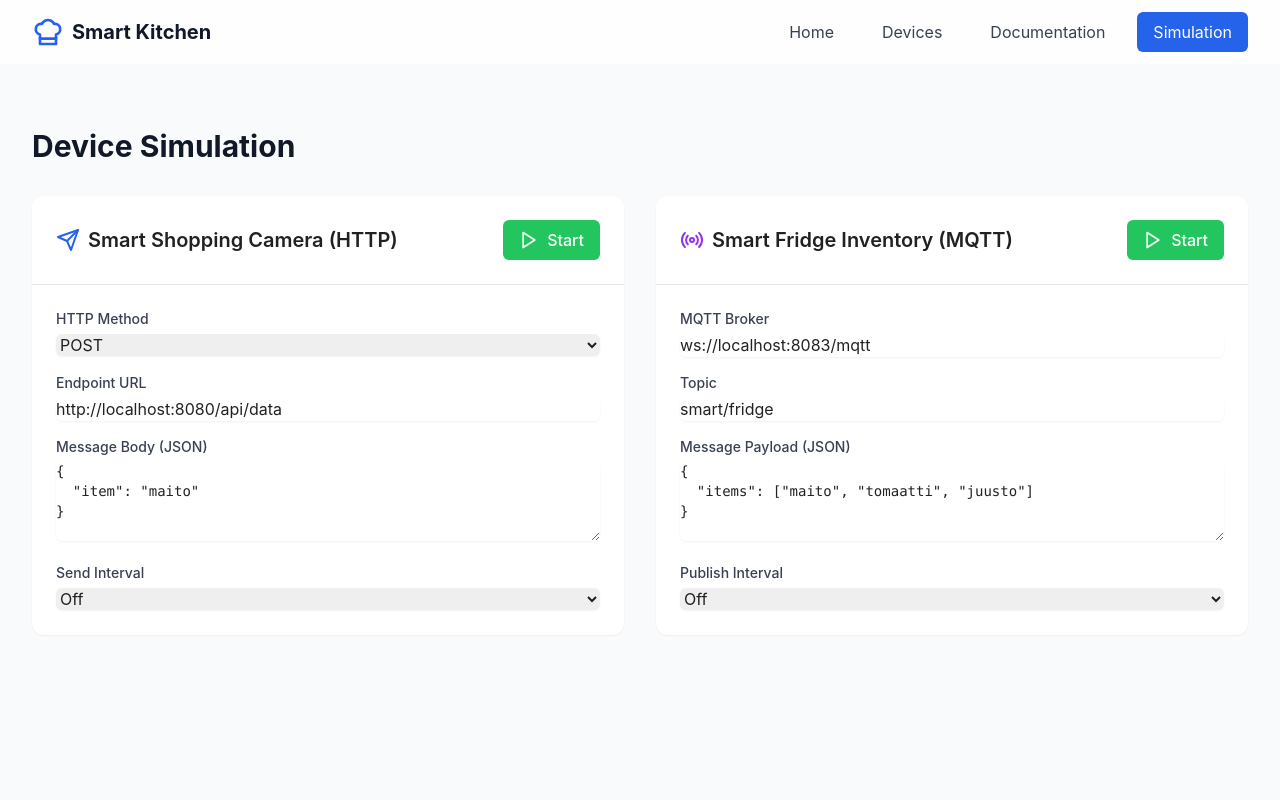
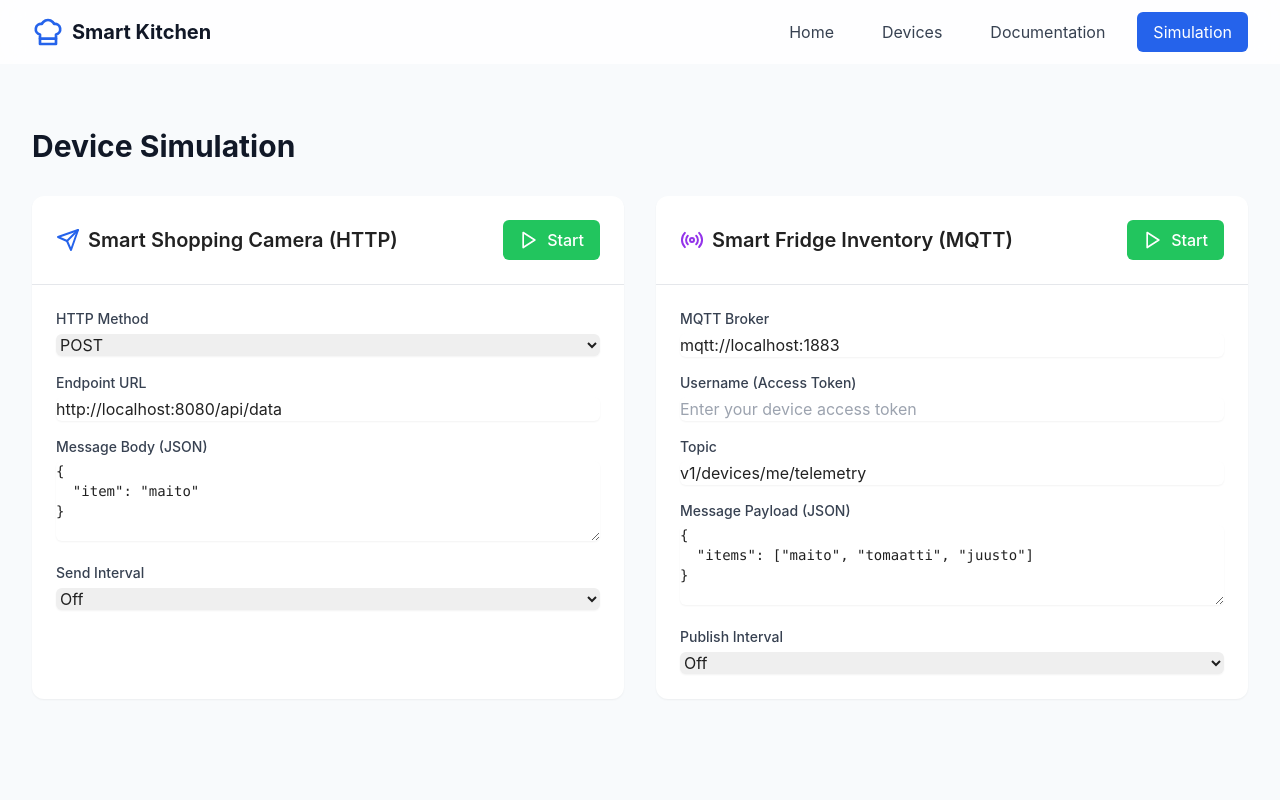
Before and after one commit to leotamminen/smart-kitchen-iot, a React (Vite) app: page /simulation in a window 1280 px wide. Shown: the top 800 px of the page. Built offline with nearby package versions, Linux system fonts and the light colour scheme.

Commit message:
Update MQTT configuration in SimulationPage

```diff
--- a/src/pages/SimulationPage.tsx
+++ b/src/pages/SimulationPage.tsx
@@ -3,7 +3,6 @@ import mqtt from 'mqtt';
 import { useState, useEffect, useCallback } from 'react';
 import { useInterval } from 'react-use';
 import { Play, Pause, Clock, RefreshCw, Terminal, Send, Radio, AlertCircle } from 'lucide-react';
-
 
 interface Message {
   timestamp: string;
@@ -18,7 +17,6 @@ interface SimulationConfig {
 
 const INTERVALS = {
   OFF: 0,
-
   TEN_SECONDS: 10000,
   TEN_MINUTES: 600000,
   ONE_HOUR: 3600000,
@@ -39,8 +37,9 @@ const SimulationPage: React.FC = () => {
 
   // MQTT Device State
   const [mqttClient, setMqttClient] = useState<mqtt.MqttClient | null>(null);
-  const [mqttBroker, setMqttBroker] = useState('ws://localhost:8083/mqtt');
-  const [mqttTopic, setMqttTopic] = useState('smart/fridge');
+  const [mqttBroker, setMqttBroker] = useState('mqtt://localhost:1883');
+  const [mqttTopic, setMqttTopic] = useState('v1/devices/me/telemetry');
+  const [mqttUsername, setMqttUsername] = useState('');
   const [mqttPayload, setMqttPayload] = useState('{\n  "items": ["maito", "tomaatti", "juusto"]\n}');
   const [mqttConfig, setMqttConfig] = useState<SimulationConfig>({
     interval: 0,
@@ -99,9 +98,9 @@ const SimulationPage: React.FC = () => {
   }, [httpPayload, httpEndpoint, httpMethod, addMessage]);
 
   useEffect(() => {
-  if (mqttConfig.isRunning && !mqttClient) {
+    if (mqttConfig.isRunning && !mqttClient && mqttUsername) {
       const client = mqtt.connect(mqttBroker, {
-      username: 'ra4l11pN8UEXmRRbJ7WB',
+        username: mqttUsername,
         clientId: 'web_' + Math.random().toString(16).substr(2, 8),
         protocolVersion: 4,
         clean: true,
@@ -111,7 +110,7 @@ useEffect(() => {
 
       client.on('connect', () => {
         console.log('✅ Connected to MQTT broker');
-      client.publish('v1/devices/me/telemetry', JSON.stringify({ items: ["test_connection"] }));
+        client.publish(mqttTopic, JSON.stringify({ connected: true }));
       });
 
       client.on('error', (err) => {
@@ -121,8 +120,6 @@ useEffect(() => {
       setMqttClient(client);
     }
 
-
-  // Disconnect if stopped
     if (!mqttConfig.isRunning && mqttClient) {
       console.log('🛑 Stopping MQTT client...');
       mqttClient.end(true, {}, () => {
@@ -131,21 +128,19 @@ useEffect(() => {
       });
     }
 
-  // Optional cleanup (e.g., on unmount)
     return () => {
       if (mqttClient) {
         mqttClient.end(true);
         setMqttClient(null);
       }
     };
-}, [mqttConfig.isRunning, mqttClient, mqttBroker]);
+  }, [mqttConfig.isRunning, mqttClient, mqttBroker, mqttUsername, mqttTopic]);
 
   const simulateMqttPublish = useCallback(() => {
     if (mqttClient && mqttClient.connected) {
       try {
         const parsed = JSON.parse(mqttPayload);
-      // Use the correct ThingsBoard telemetry topic
-      mqttClient.publish('v1/devices/me/telemetry', JSON.stringify(parsed));
+        mqttClient.publish(mqttTopic, JSON.stringify(parsed));
         console.log("📡 MQTT Published:", parsed);
 
         setMqttConfig(prev => ({
@@ -156,18 +151,21 @@ useEffect(() => {
         console.error("❌ Invalid MQTT JSON payload:", err);
       }
     }
-}, [mqttClient, mqttPayload, addMessage]);
+  }, [mqttClient, mqttPayload, mqttTopic, addMessage]);
 
   useInterval(simulateHttpRequest, httpConfig.interval || null);
   useInterval(simulateMqttPublish, mqttConfig.interval || null);
 
   const toggleSimulation = (type: 'http' | 'mqtt') => {
-  console.log(`[DEBUG] Toggle pressed for ${type}`);
+    if (type === 'mqtt' && !mqttUsername) {
+      alert('Please enter MQTT username (access token) before starting');
+      return;
+    }
+
     if (type === 'http') {
       setHttpConfig(prev => {
         const updated = { ...prev, isRunning: !prev.isRunning };
         if (!prev.isRunning) {
-        // Odota tilan päivitystä ennen suoraa kutsua
           setTimeout(() => simulateHttpRequest(), 0);
         }
         return updated;
@@ -182,7 +180,6 @@ useEffect(() => {
       });
     }
   };
-
 
   return (
     <div className="bg-slate-50 min-h-screen py-16">
@@ -326,7 +323,18 @@ useEffect(() => {
                   type="text"
                   value={mqttBroker}
                   onChange={(e) => setMqttBroker(e.target.value)}
-                  placeholder="mqtt://broker.hivemq.com"
+                  placeholder="mqtt://localhost:1883"
+                  className="w-full rounded-md border-gray-300 shadow-sm focus:border-blue-500 focus:ring-blue-500"
+                />
+              </div>
+
+              <div>
+                <label className="block text-sm font-medium text-gray-700 mb-1">Username (Access Token)</label>
+                <input
+                  type="text"
+                  value={mqttUsername}
+                  onChange={(e) => setMqttUsername(e.target.value)}
+                  placeholder="Enter your device access token"
                   className="w-full rounded-md border-gray-300 shadow-sm focus:border-blue-500 focus:ring-blue-500"
                 />
               </div>
@@ -337,7 +345,7 @@ useEffect(() => {
                   type="text"
                   value={mqttTopic}
                   onChange={(e) => setMqttTopic(e.target.value)}
-                  placeholder="smart/fridge"
+                  placeholder="v1/devices/me/telemetry"
                   className="w-full rounded-md border-gray-300 shadow-sm focus:border-blue-500 focus:ring-blue-500"
                 />
               </div>
```
Lines whose indentation alone changed are shown as unchanged.
